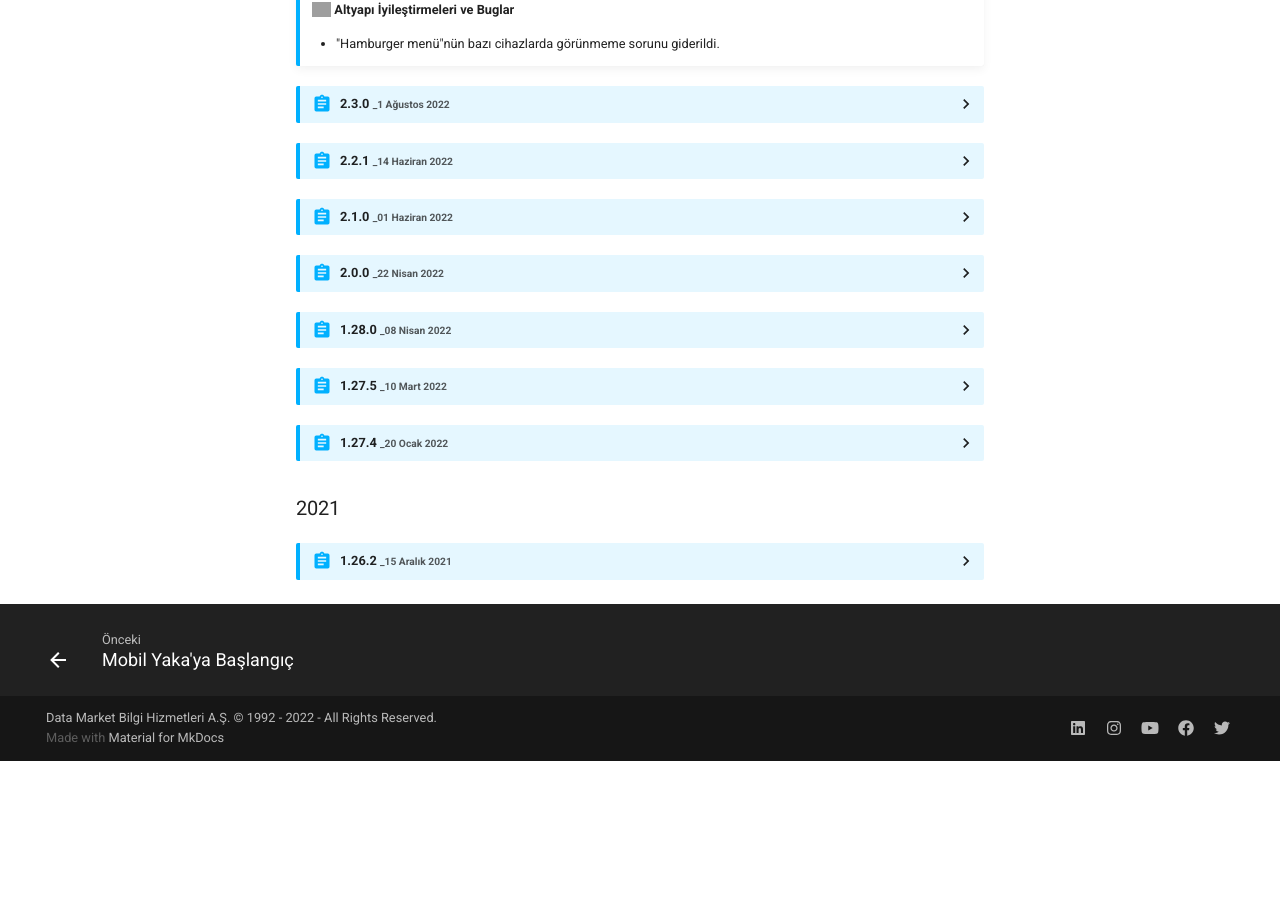
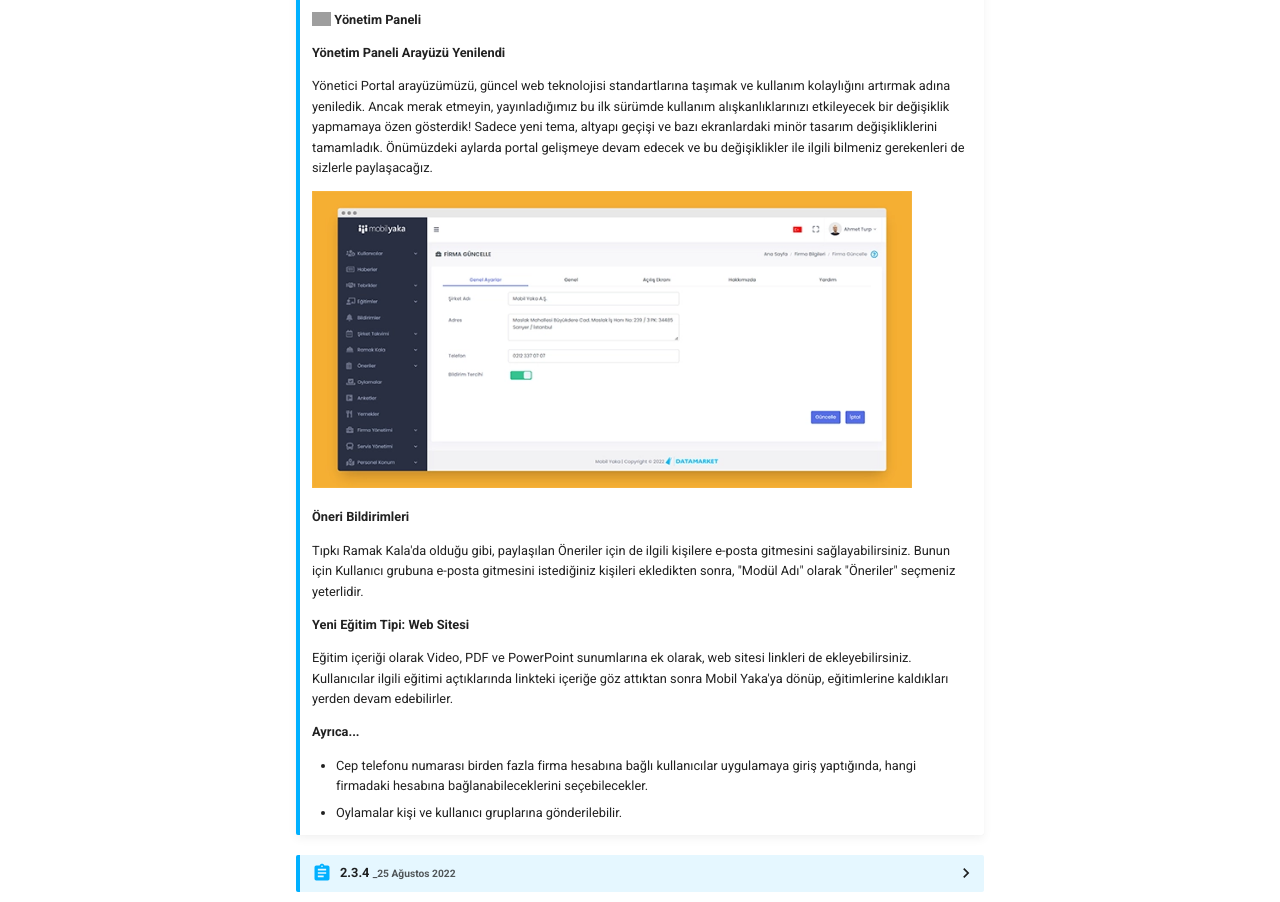
Before and after one commit to dijitalcozumler/mobil-yaka-kilavuz, a plain HTML site: page surum-notlari/index.html in a window 1280 px wide. Shown: the part 1390-2292 px from the top of the page. Before the commit the page ends 2151 px from the top, so only its background shows below. Drawn offline with Linux system fonts and the light colour scheme; grey boxes are pictures that could not be loaded.

Commit message:
Sürüm notları güncellendi
 2.4.0 sürüm notları

```diff
--- a/surum-notlari/index.html
+++ b/surum-notlari/index.html
@@ -1238,6 +1238,26 @@
 
 <h2 id="mobil-yaka-surum-notlar">Mobil Yaka Sürüm Notları</h2>
 <details class="abstract" open="open">
+<summary>2.4.0 <small>_21 Ekim 2022</small></summary>
+<p><strong><img alt="📱" class="twemoji" src="https://twemoji.maxcdn.com/v/latest/svg/1f4f1.svg" title=":mobile_phone:" /> Mobil Uygulama</strong></p>
+<p><strong>OTP Doğrulaması ile Şifresiz Giriş</strong></p>
+<p>Kullanıcılar artık sadece cep telefonu numaralarını kullanarak Mobil Yaka'ya giriş yapabilecekler. SMS olarak gelecek tek kullanımlık doğrulama kodu (OTP) sayesinde giriş işlemi daha güvenli hale gelirken, kullanıcılar da şifre hatırlamak zorunda kalmayacak.</p>
+<p><img src="44919ds.webp" width="600" /></p>
+<p><strong><img alt="⚙" class="twemoji" src="https://twemoji.maxcdn.com/v/latest/svg/2699.svg" title=":gear:" /> Yönetim Paneli</strong></p>
+<p><strong>Yönetim Paneli Arayüzü Yenilendi</strong></p>
+<p>Yönetici Portal arayüzümüzü, güncel web teknolojisi standartlarına taşımak ve kullanım kolaylığını artırmak adına yeniledik. Ancak merak etmeyin, yayınladığımız bu ilk sürümde kullanım alışkanlıklarınızı etkileyecek bir değişiklik yapmamaya özen gösterdik! Sadece yeni tema, altyapı geçişi ve bazı ekranlardaki minör tasarım değişikliklerini tamamladık. Önümüzdeki aylarda portal gelişmeye devam edecek ve bu değişiklikler ile ilgili bilmeniz gerekenleri de sizlerle paylaşacağız.</p>
+<p><img src="21123s.webp" width="600" /></p>
+<p><strong>Öneri Bildirimleri</strong></p>
+<p>Tıpkı Ramak Kala'da olduğu gibi, paylaşılan Öneriler için de ilgili kişilere e-posta gitmesini sağlayabilirsiniz. Bunun için Kullanıcı grubuna e-posta gitmesini istediğiniz kişileri ekledikten sonra, "Modül Adı" olarak "Öneriler" seçmeniz yeterlidir.</p>
+<p><strong>Yeni Eğitim Tipi: Web Sitesi</strong></p>
+<p>Eğitim içeriği olarak Video, PDF ve PowerPoint sunumlarına ek olarak, web sitesi linkleri de ekleyebilirsiniz. Kullanıcılar ilgili eğitimi açtıklarında linkteki içeriğe göz attıktan sonra Mobil Yaka'ya dönüp, eğitimlerine kaldıkları yerden devam edebilirler.</p>
+<p><strong>Ayrıca...</strong></p>
+<ul>
+<li>Cep telefonu numarası birden fazla firma hesabına bağlı kullanıcılar uygulamaya giriş yaptığında, hangi firmadaki hesabına bağlanabileceklerini seçebilecekler.</li>
+<li>Oylamalar kişi ve kullanıcı gruplarına gönderilebilir.</li>
+</ul>
+</details>
+<details class="abstract">
 <summary>2.3.4 <small>_25 Ağustos 2022</small></summary>
 <p><strong><img alt="📱" class="twemoji" src="https://twemoji.maxcdn.com/v/latest/svg/1f4f1.svg" title=":mobile_phone:" /> Mobil Uygulama</strong></p>
 <ul>
```
Also changed, not shown: surum-notlari/21123s.webp (added), surum-notlari/44919ds.webp (added).
